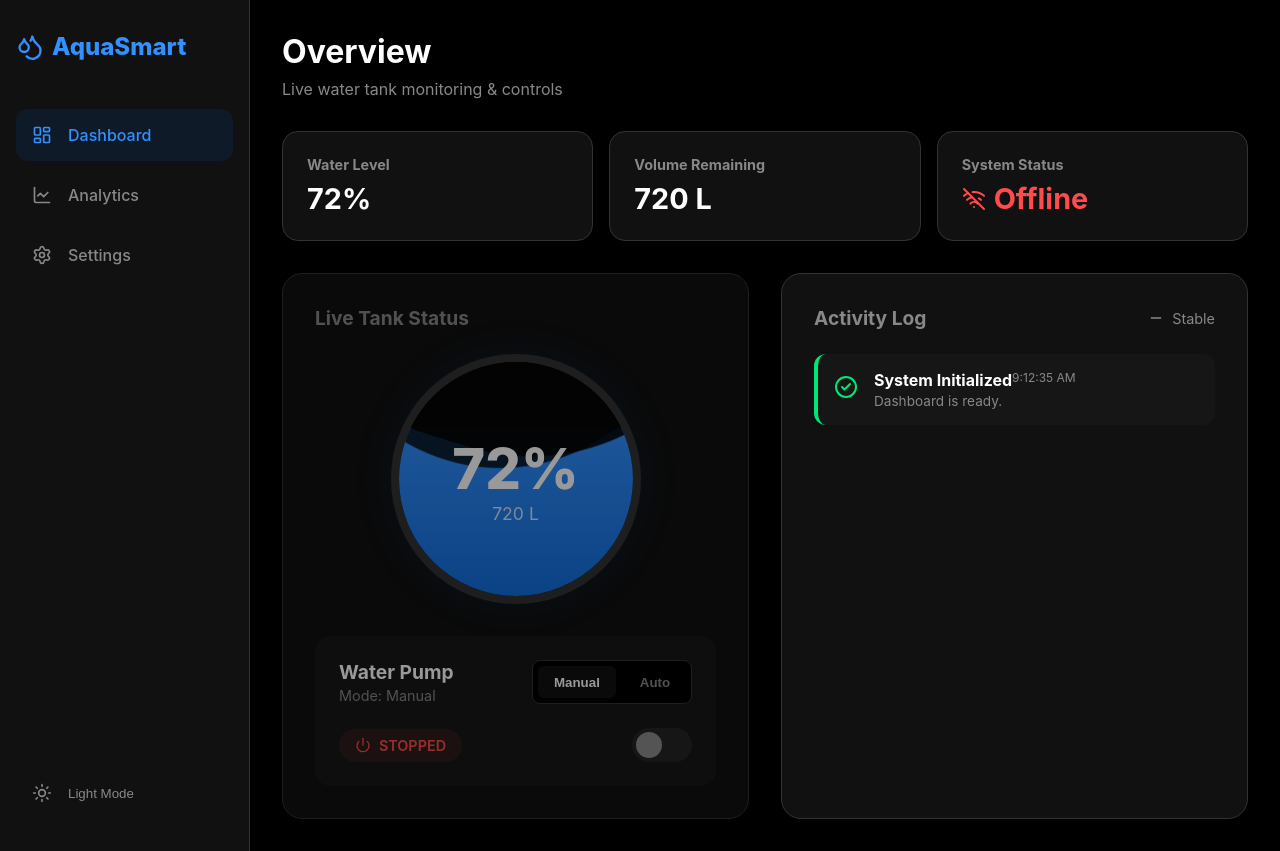
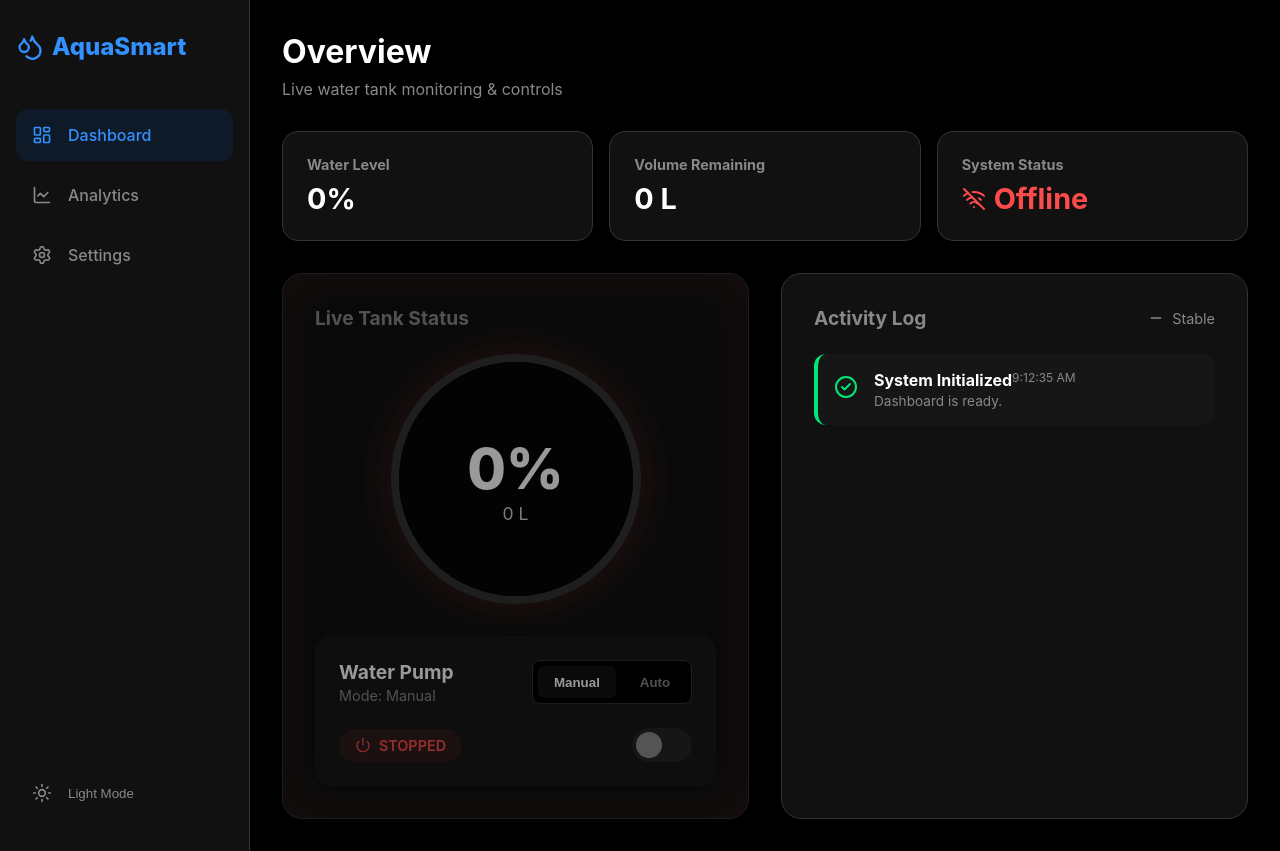
Before and after one commit to nandishpatil16/AquaSmart-Web, a React (Vite) app: page / in a window 1280 px wide. Built offline with nearby package versions, Linux system fonts and the light colour scheme; no server answers; the database is empty.

Commit message:
Fix initial state glitch

```diff
--- a/src/components/Dashboard.jsx
+++ b/src/components/Dashboard.jsx
@@ -3,8 +3,8 @@ import { Droplets, Power, Activity, ShieldAlert, CheckCircle2, TrendingUp, Trend
 import { database, ref, onValue, set, isFirebaseConfigured } from '../firebase';
 
 export default function Dashboard() {
-  const [levelPct, setLevelPct] = useState(72);
-  const [levelLiters, setLevelLiters] = useState(720);
+  const [levelPct, setLevelPct] = useState(0);
+  const [levelLiters, setLevelLiters] = useState(0);
   const [motorOn, setMotorOn] = useState(false);
   const [motorMode, setMotorMode] = useState('manual');
   const [trend, setTrend] = useState('Stable');
@@ -16,7 +16,7 @@ export default function Dashboard() {
     { id: 1, type: 'success', title: 'System Initialized', message: 'Dashboard is ready.', time: new Date().toLocaleTimeString() }
   ]);
 
-  const prevLevelRef = useRef(72);
+  const prevLevelRef = useRef(0);
   const prevMotorRef = useRef(false);
 
   const addAlert = (type, title, message) => {
```
